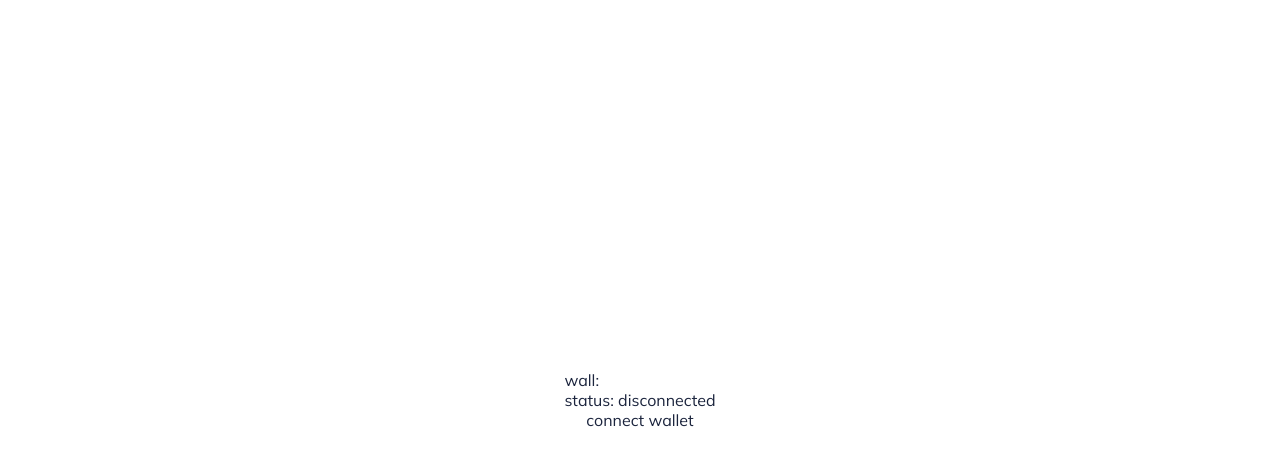
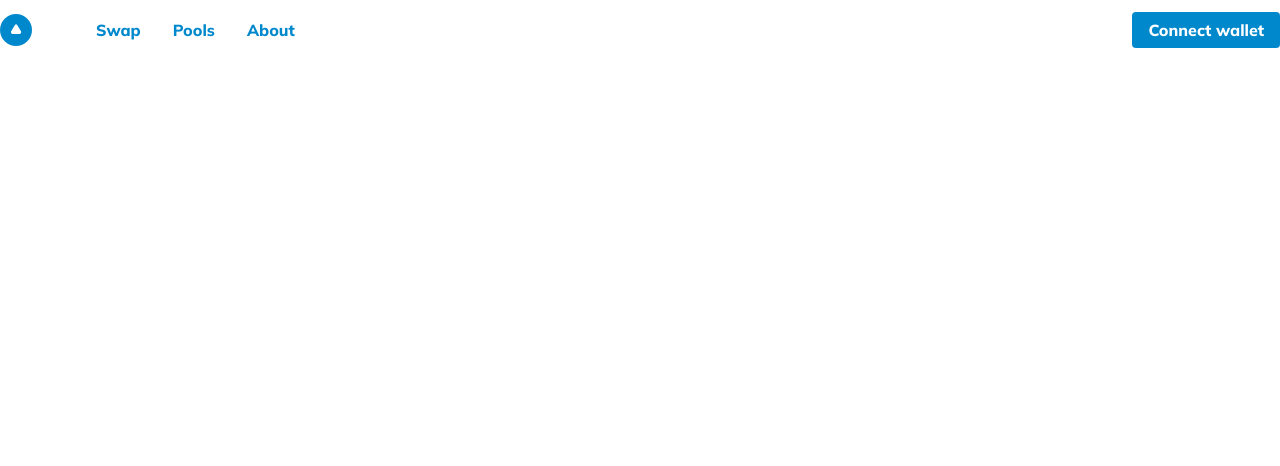
Before and after one commit to netosha/ton-dex-contest, a Next.js app: page / in a window 1280 px wide. Shown: the top 466 px of the page. Built offline with nearby package versions, Linux system fonts and the light colour scheme.

Commit message:
Added Header component

```diff
--- /dev/null
+++ b/src/components/Header/Header.tsx
@@ -0,0 +1,48 @@
+import React from 'react';
+
+import Image from 'next/image';
+import Link from 'next/link';
+
+import useDispatch from '@hooks/useDispatch';
+import useSelector from '@hooks/useSelector';
+import { connectWallet, selectWallet } from '@store/wallet';
+import logo from 'assets/logo.svg';
+
+export const Header: React.FC = () => {
+  const wallet = useSelector(selectWallet);
+  const dispatch = useDispatch();
+
+  const handleConnect = () => {
+    dispatch(connectWallet('EQCP_Es4UsKIQdU2Hid4HVFA3f5YKls9tMzxQTJz9r7l3_nO'));
+  };
+
+  return (
+    <header className="flex justify-between items-center text-primary mt-3 mb-6">
+      <Image src={logo} alt="logo" />
+      <div className="flex-1 ml-16 font-extrabold">
+        <Link href="/">
+          <a className="mr-8">Swap</a>
+        </Link>
+        <Link href="/">
+          <a className="mr-8">Pools</a>
+        </Link>
+        <Link href="/">
+          <a>About</a>
+        </Link>
+      </div>
+      {wallet.status === 'connected' ? (
+        <button className="border-primary border-2 rounded px-4 py-2 font-extrabold">
+          {`${wallet.address?.slice(0, 4)} ... ${wallet.address?.slice(-4)}`}
+        </button>
+      ) : (
+        <button
+          disabled={wallet.status === 'connecting'}
+          onClick={handleConnect}
+          className="bg-primary text-white rounded px-4 py-2 font-extrabold"
+        >
+          Connect wallet
+        </button>
+      )}
+    </header>
+  );
+};
--- /dev/null
+++ b/src/components/Header/index.ts
@@ -0,0 +1 @@
+export * from './Header';
--- a/src/pages/index.tsx
+++ b/src/pages/index.tsx
@@ -2,29 +2,12 @@ import React from 'react';
 
 import type { NextPage } from 'next';
 
-import useDispatch from '@hooks/useDispatch';
-import useSelector from '@hooks/useSelector';
-import { selectWallet, connectWallet } from '@store/wallet';
-
-import styles from '../styles/Home.module.scss';
+import { Header } from '@components/Header';
 
 const Home: NextPage = () => {
-  const wallet = useSelector(selectWallet);
-  const dispatch = useDispatch();
-
-  const handleConnect = () => {
-    dispatch(connectWallet('EQCP_Es4UsKIQdU2Hid4HVFA3f5YKls9tMzxQTJz9r7l3_nO'));
-  };
-
   return (
-    <div className={styles.container}>
-      wall: {wallet.address}
-      <br />
-      status: {wallet.status}
-      <br />
-      <button disabled={wallet.status === 'connecting'} onClick={handleConnect}>
-        connect wallet
-      </button>
+    <div>
+      <Header />
     </div>
   );
 };
--- a/src/styles/Home.module.scss
+++ /dev/null
@@ -1,122 +0,0 @@
-.container {
-  display: flex;
-  flex-direction: column;
-  align-items: center;
-  justify-content: center;
-  width: 100vw;
-  height: 100vh;
-  padding: 0 2rem;
-}
-
-.main {
-  display: flex;
-  flex: 1;
-  flex-direction: column;
-  align-items: center;
-  justify-content: center;
-  min-height: 100vh;
-  padding: 4rem 0;
-}
-
-.footer {
-  display: flex;
-  flex: 1;
-  align-items: center;
-  justify-content: center;
-  padding: 2rem 0;
-  border-top: 1px solid #eaeaea;
-}
-
-.footer a {
-  display: flex;
-  flex-grow: 1;
-  align-items: center;
-  justify-content: center;
-}
-
-.title a {
-  color: #0070f3;
-  text-decoration: none;
-}
-
-.title a:hover,
-.title a:focus,
-.title a:active {
-  text-decoration: underline;
-}
-
-.title {
-  margin: 0;
-  font-size: 4rem;
-  line-height: 1.15;
-}
-
-.title,
-.description {
-  text-align: center;
-}
-
-.description {
-  margin: 4rem 0;
-  font-size: 1.5rem;
-  line-height: 1.5;
-}
-
-.code {
-  padding: 0.75rem;
-  font-family: Menlo, Monaco, Lucida Console, Liberation Mono, DejaVu Sans Mono,
-    Bitstream Vera Sans Mono, Courier New, monospace;
-  font-size: 1.1rem;
-  background: #fafafa;
-  border-radius: 5px;
-}
-
-.grid {
-  display: flex;
-  flex-wrap: wrap;
-  align-items: center;
-  justify-content: center;
-  max-width: 800px;
-}
-
-.card {
-  max-width: 300px;
-  padding: 1.5rem;
-  margin: 1rem;
-  color: inherit;
-  text-align: left;
-  text-decoration: none;
-  border: 1px solid #eaeaea;
-  border-radius: 10px;
-  transition: color 0.15s ease, border-color 0.15s ease;
-}
-
-.card:hover,
-.card:focus,
-.card:active {
-  color: #0070f3;
-  border-color: #0070f3;
-}
-
-.card h2 {
-  margin: 0 0 1rem 0;
-  font-size: 1.5rem;
-}
-
-.card p {
-  margin: 0;
-  font-size: 1.25rem;
-  line-height: 1.5;
-}
-
-.logo {
-  height: 1em;
-  margin-left: 0.5rem;
-}
-
-@media (max-width: 600px) {
-  .grid {
-    flex-direction: column;
-    width: 100%;
-  }
-}
```
Also changed, not shown: tsconfig.json (+8 -26 lines), src/assets/logo.svg (added).
